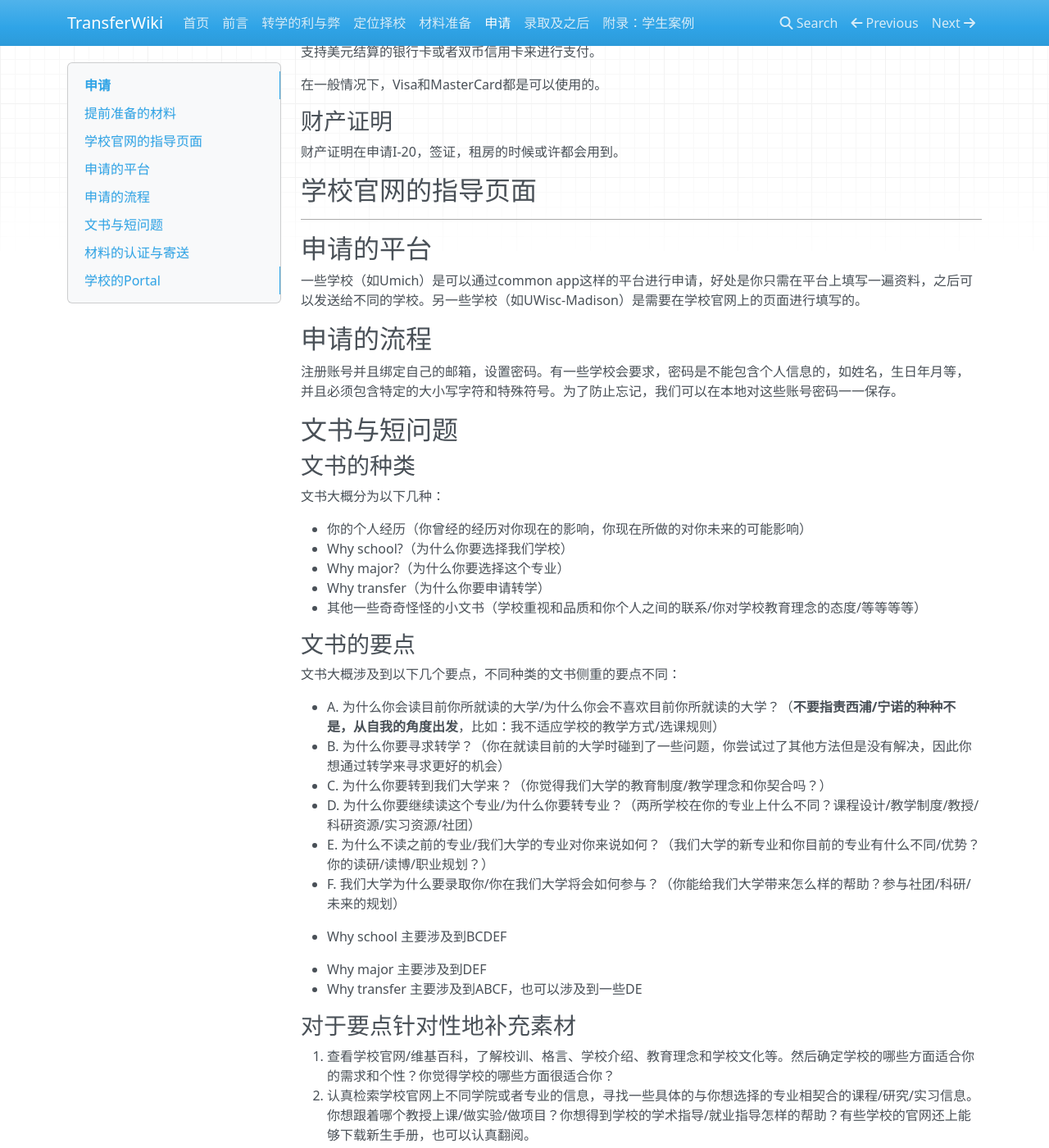
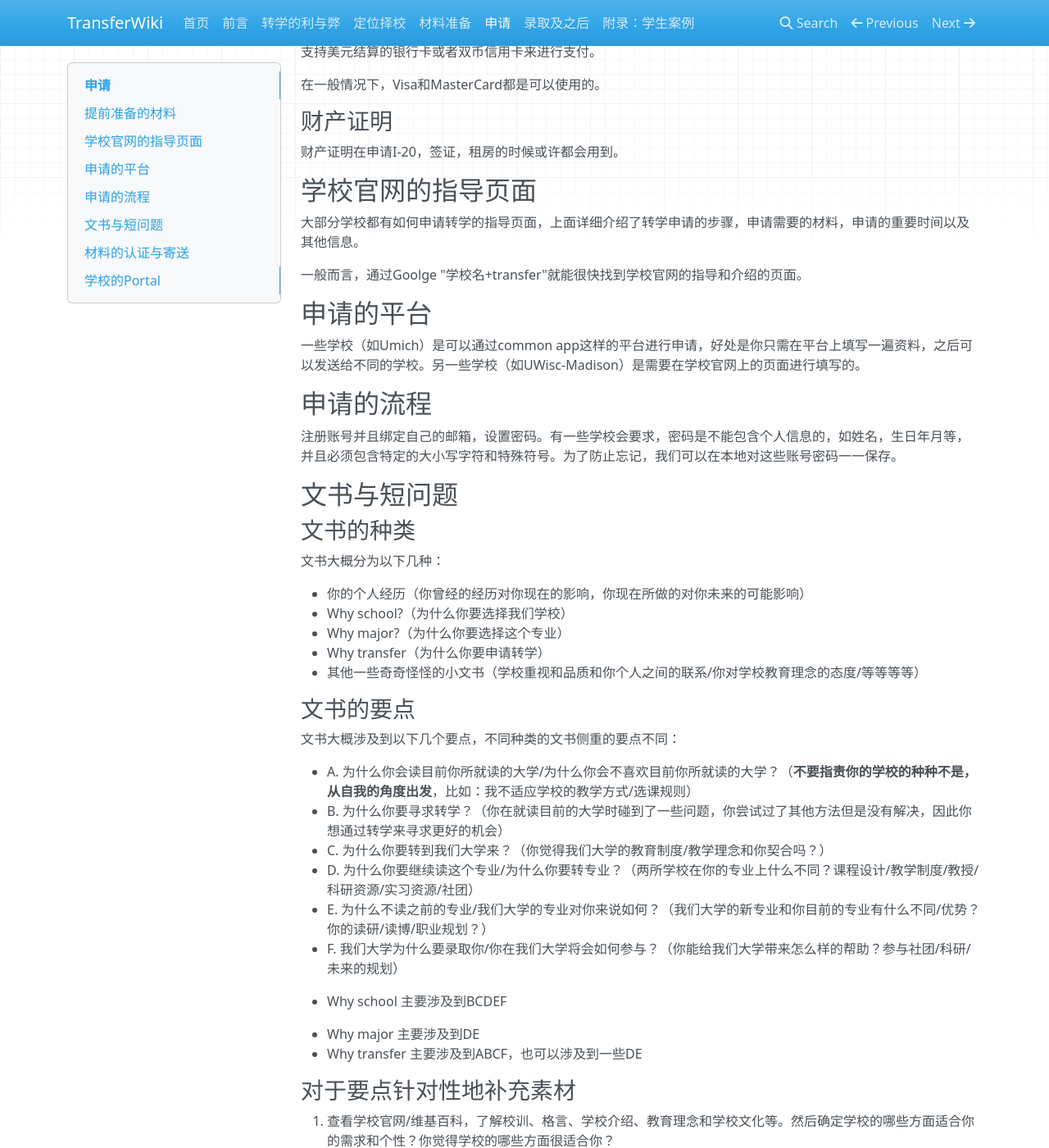
Before and after one commit to SihanXU/TransferWiki, an MkDocs documentation site: the page built from docs/apply.md, in a window 1280 px wide and 1400 px high, scrolled down 558 px. Shown: the whole window at 82% size. Built offline with MkDocs 1.6.1, drawn with Linux system fonts in a browser that asks for light colours; nearby versions of some CDN libraries.

Commit message:
Update apply.md

```diff
--- a/docs/apply.md
+++ b/docs/apply.md
@@ -28,7 +28,9 @@
 
 ## 学校官网的指导页面
 
-***
+大部分学校都有如何申请转学的指导页面，上面详细介绍了转学申请的步骤，申请需要的材料，申请的重要时间以及其他信息。
+
+一般而言，通过Goolge "学校名+transfer"就能很快找到学校官网的指导和介绍的页面。
 
 ## 申请的平台
 
@@ -54,7 +56,7 @@
 
 文书大概涉及到以下几个要点，不同种类的文书侧重的要点不同：
 
-- A. 为什么你会读目前你所就读的大学/为什么你会不喜欢目前你所就读的大学？（**不要指责西浦/宁诺的种种不是，从自我的角度出发**，比如：我不适应学校的教学方式/选课规则）
+- A. 为什么你会读目前你所就读的大学/为什么你会不喜欢目前你所就读的大学？（**不要指责你的学校的种种不是，从自我的角度出发**，比如：我不适应学校的教学方式/选课规则）
 - B. 为什么你要寻求转学？（你在就读目前的大学时碰到了一些问题，你尝试过了其他方法但是没有解决，因此你想通过转学来寻求更好的机会）
 - C. 为什么你要转到我们大学来？（你觉得我们大学的教育制度/教学理念和你契合吗？）
 - D. 为什么你要继续读这个专业/为什么你要转专业？（两所学校在你的专业上什么不同？课程设计/教学制度/教授/科研资源/实习资源/社团）
@@ -62,7 +64,7 @@
 - F. 我们大学为什么要录取你/你在我们大学将会如何参与？（你能给我们大学带来怎么样的帮助？参与社团/科研/未来的规划）
 
 - Why school 主要涉及到BCDEF
-- Why major 主要涉及到DEF
+- Why major 主要涉及到DE
 - Why transfer 主要涉及到ABCF，也可以涉及到一些DE
 
 ### 对于要点针对性地补充素材
```
